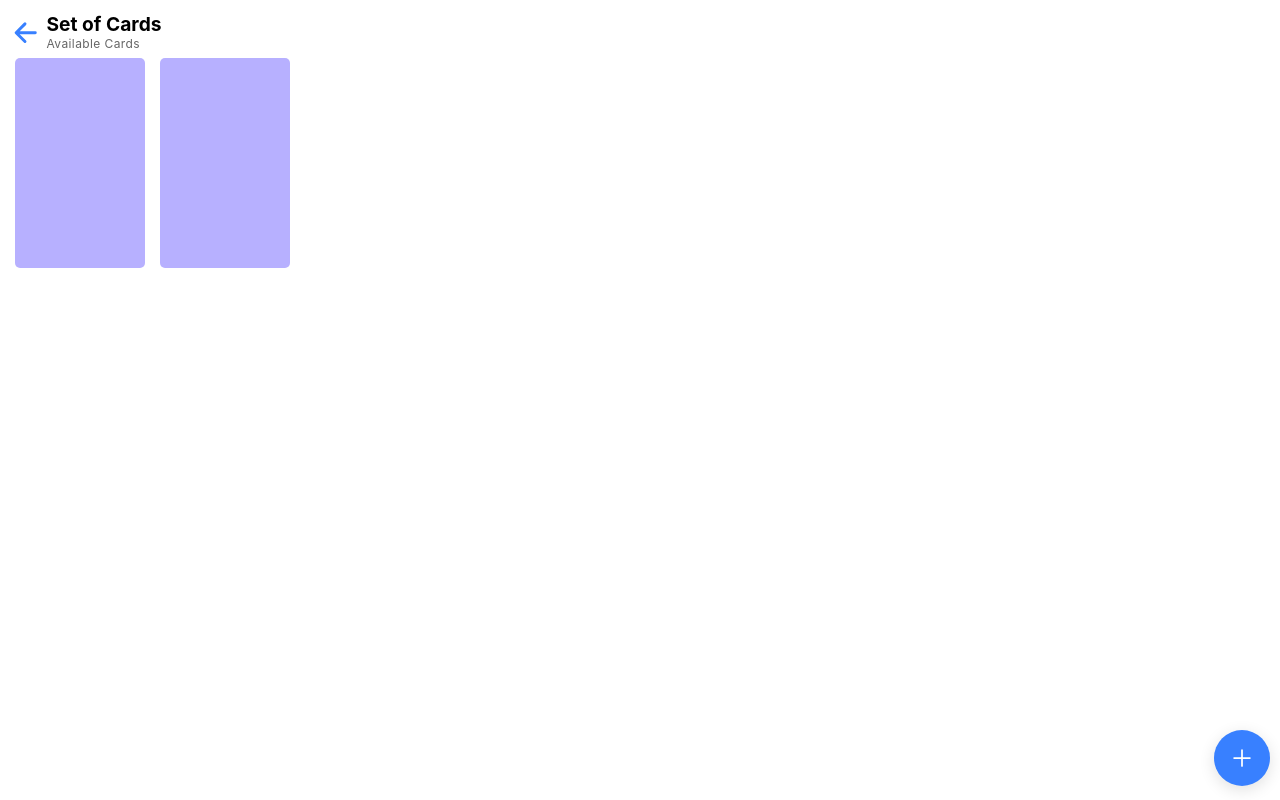
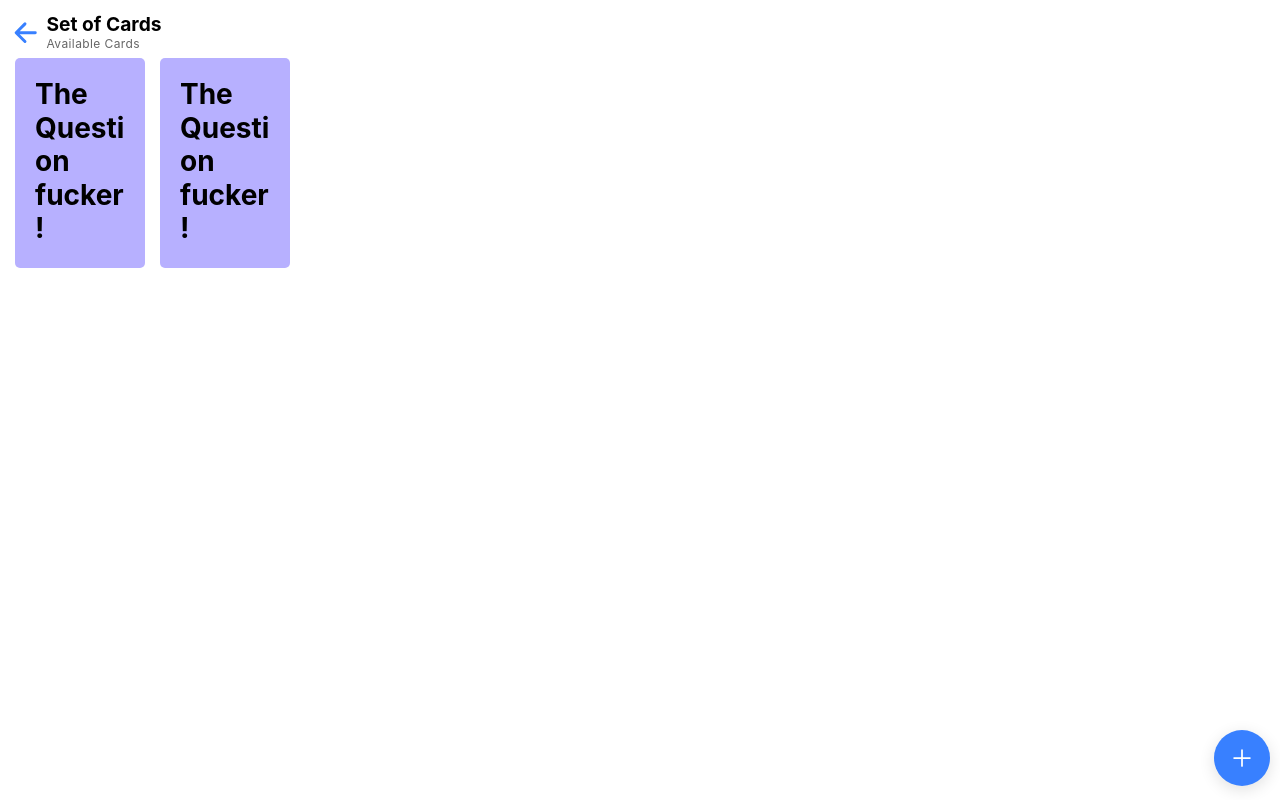
Before and after one commit to SatinTo/Memry, a React (Create React App) app: page /setItems in a window 1280 px wide. Built offline with nearby package versions, Linux system fonts and the light colour scheme.

Commit message:
chore: Added question in the card

```diff
--- a/src/pages/SetItems.jsx
+++ b/src/pages/SetItems.jsx
@@ -39,14 +39,14 @@ const SetItems = (props) => {
 					</div>
 				</IonToolbar>
 				<div className="card__face--front" style={cardStyle}>
-					{/* <IonCardContent>
-						<IonCardTitle></IonCardTitle>
-					</IonCardContent> */}
+					<IonCardContent>
+						<IonCardTitle>The Question fucker!</IonCardTitle>
+					</IonCardContent>
 				</div>
 				<div className="card__face--front" style={cardStyle}>
-					{/* <IonCardContent>
-						<IonCardTitle></IonCardTitle>
-					</IonCardContent> */}
+					<IonCardContent>
+						<IonCardTitle>The Question fucker!</IonCardTitle>
+					</IonCardContent>
 				</div>
 				<div style={{width: "fit-content", position: "absolute", bottom: 10, right: 10}}>
 					<IonFabButton style={{display: "inline-block"}} onClick={() => props.history.push("/crudCard")}>
```
